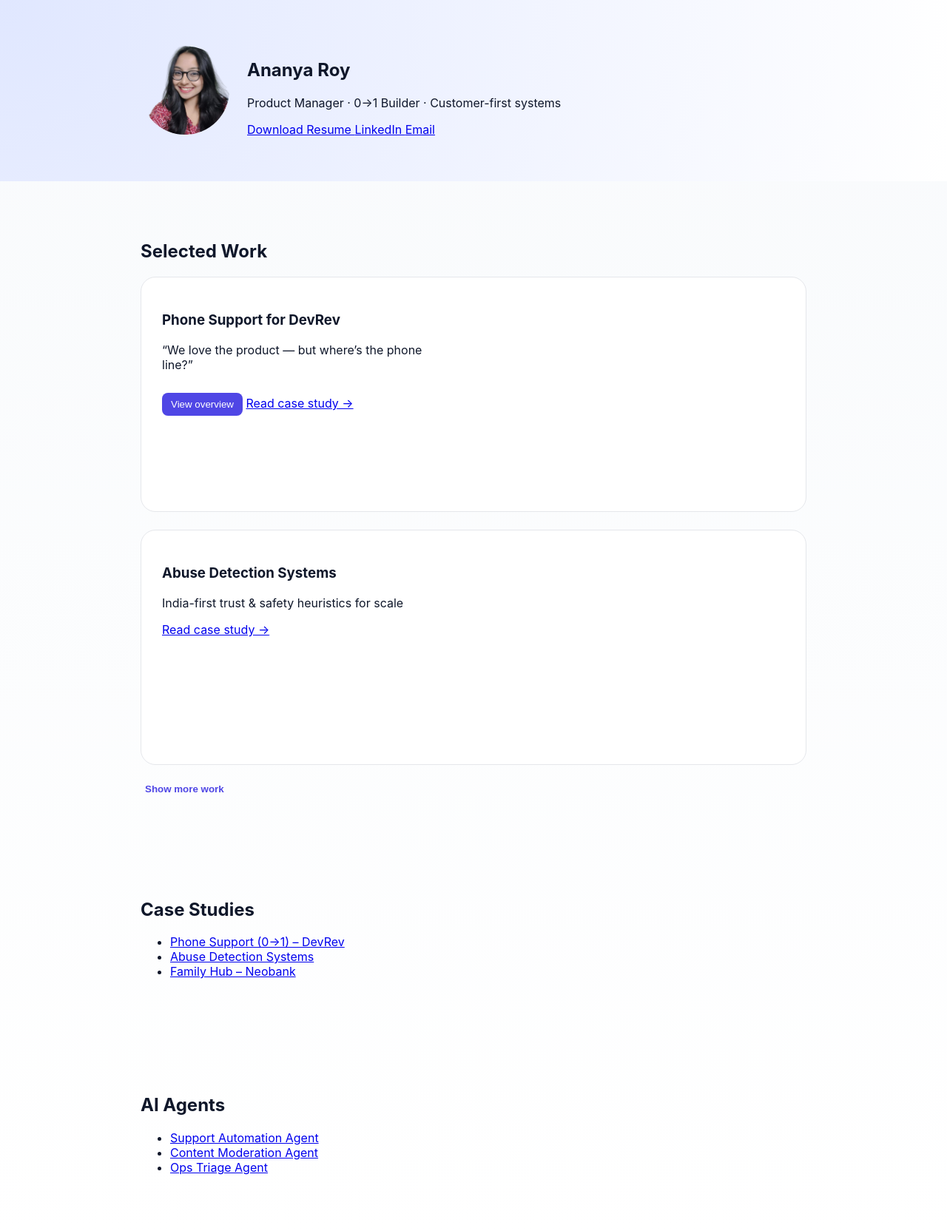
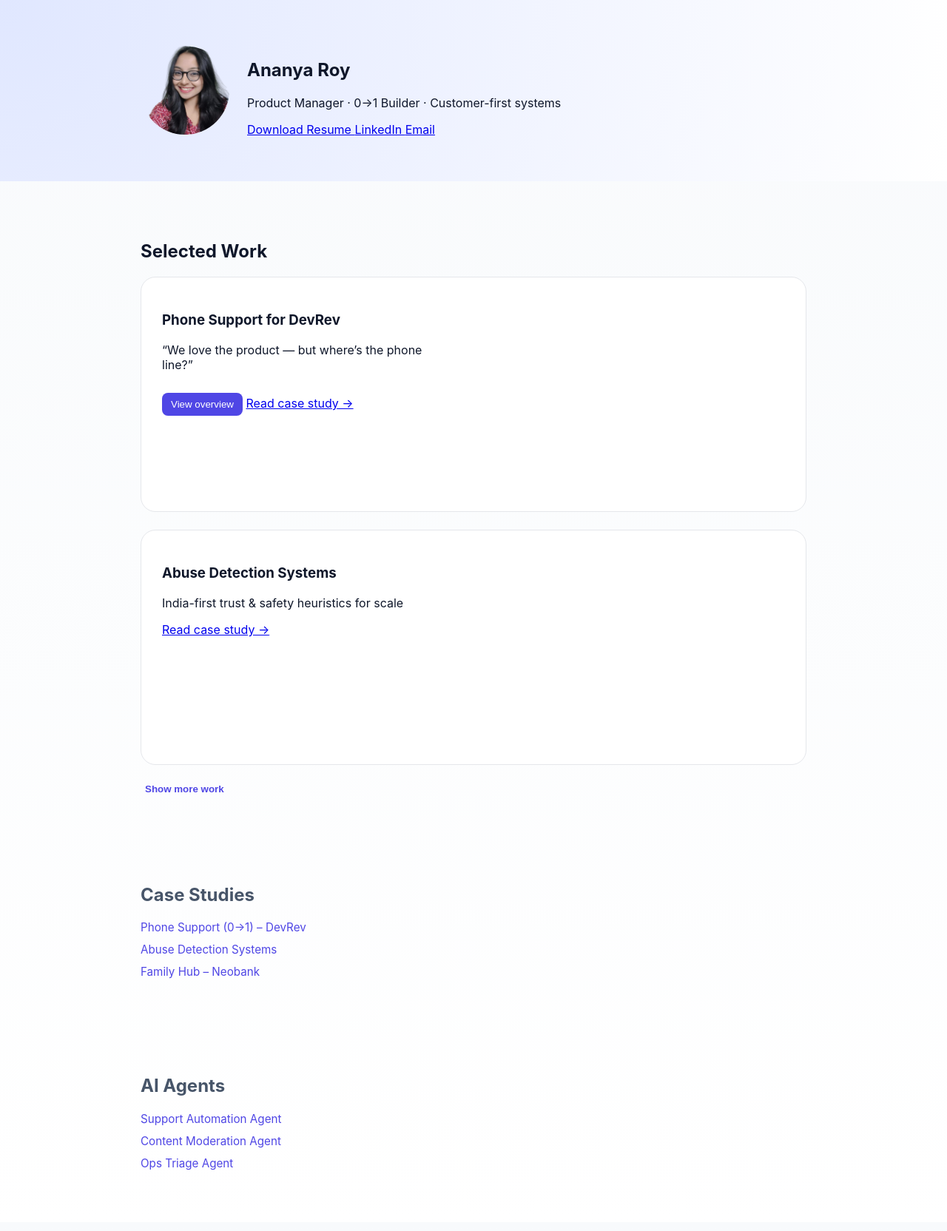
Before and after one commit to Ananya212/ananya-roy-pm, a Jekyll site: the page built from index.md, in a window 1280 px wide. Shown: the whole page at 74% size. Built offline with Jekyll 4.4.1, drawn with Linux system fonts in a browser that asks for light colours.

Commit message:
Update style.css

```diff
--- a/assets/css/style.css
+++ b/assets/css/style.css
@@ -105,3 +105,28 @@ body {
     grid-template-columns: 1fr;
   }
 }
+
+.section.muted {
+  padding-top: 40px;
+  color: #475569;
+}
+
+.simple-list {
+  list-style: none;
+  padding: 0;
+  margin: 0;
+}
+
+.simple-list li {
+  margin-bottom: 10px;
+}
+
+.simple-list a {
+  color: var(--accent);
+  text-decoration: none;
+  font-size: 0.95rem;
+}
+
+.simple-list a:hover {
+  text-decoration: underline;
+}
```
